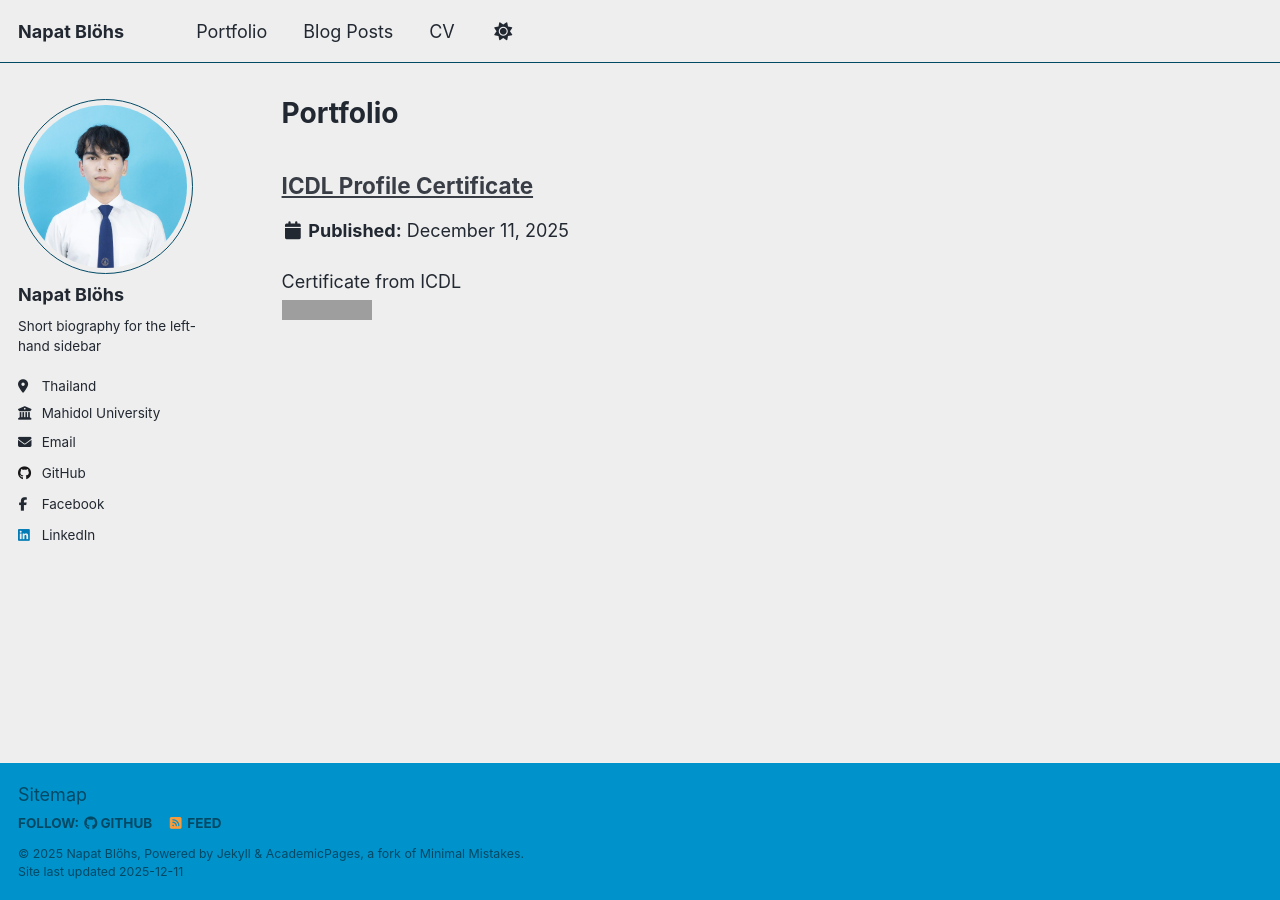
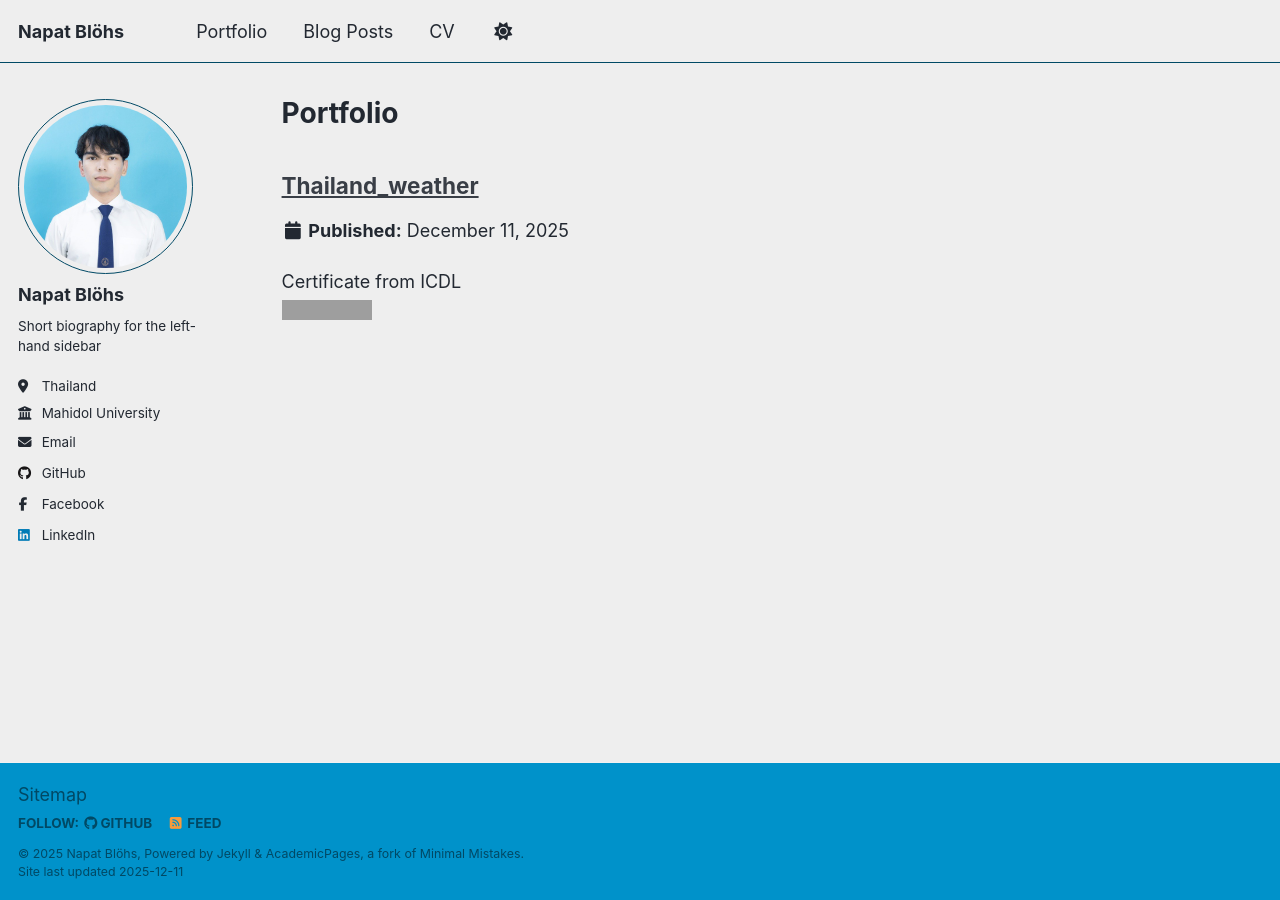
Before and after one commit to Alukus/Alukus.github.io, a Jekyll site: the page built from _pages/portfolio.html, in a window 1280 px wide. Built offline with Jekyll 4.4.1, drawn with Linux system fonts in a browser that asks for light colours; a script that is not in the unit is left out; grey boxes are pictures that could not be loaded.

Commit message:
Update 2.md

```diff
--- a/_portfolio/2.md
+++ b/_portfolio/2.md
@@ -1,5 +1,5 @@
 ---
-title: "ICDL Profile Certificate"
+title: "Thailand_weather"
 excerpt: "Certificate from ICDL<br/><img src='https://eu.api.accredible.com/v1/frontend/credential_website_embed_image/badge/4918174'>"
 collection: portfolio
 ---
```
